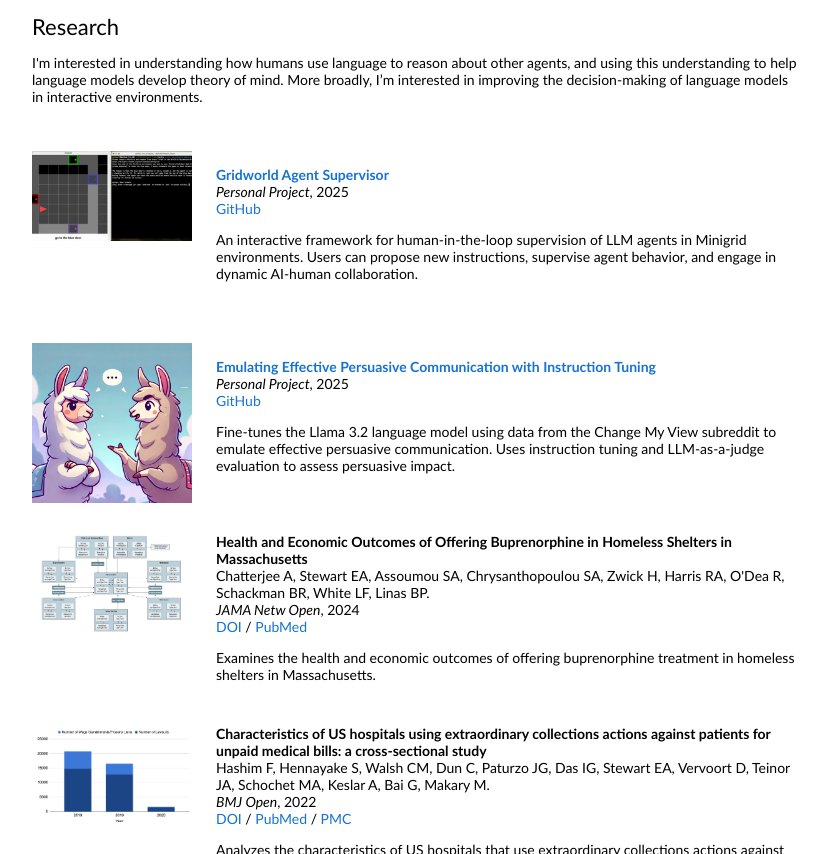
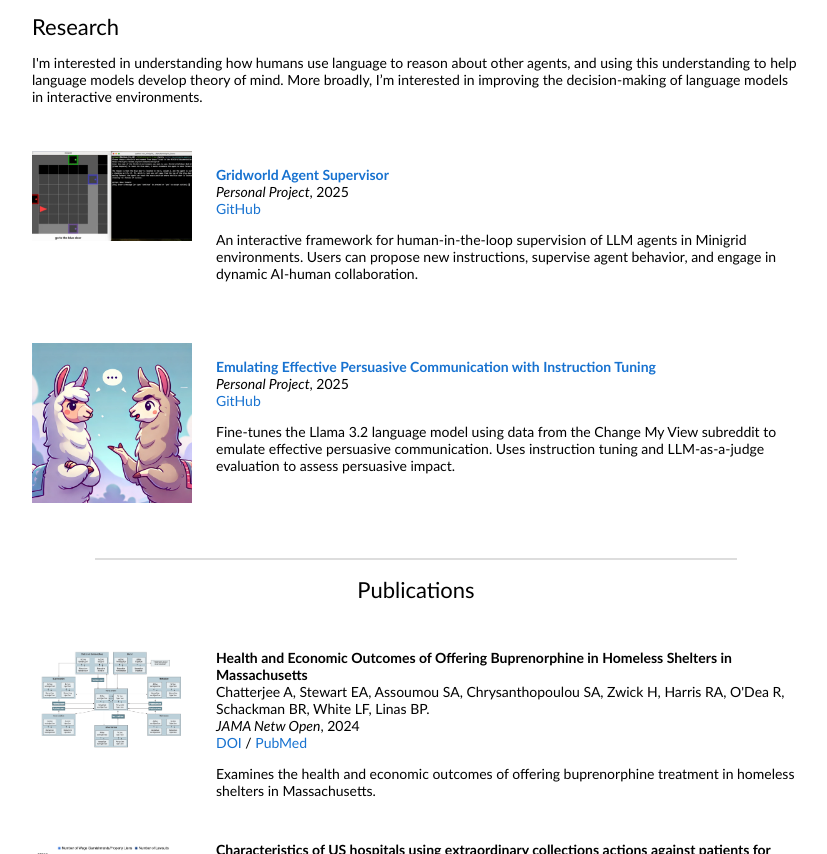
Before and after one commit to estewart987/estewart987.github.io, a plain HTML site: page index.html in a window 1280 px wide. Shown: the part 246-1100 px from the top of the page, without its empty margins (224-1051 px from the left). Drawn offline with Linux system fonts and the light colour scheme.

Commit message:
separated pubs and projects

```diff
--- a/index.html
+++ b/index.html
@@ -91,6 +91,15 @@
                 </td>
             </tr>
 
+<!-- Separator between Projects and Publications -->
+<tr>
+    <td colspan="2" style="padding: 32px 0; text-align: center;">
+        <hr style="border: 1px solid #ddd; width: 80%;">
+        <h2 style="margin-top: 16px;">Publications</h2>
+    </td>
+</tr>
+
+
             <tr>
                 <td style="padding:16px;width:20%;vertical-align:middle">
                     <div class="one">
```
